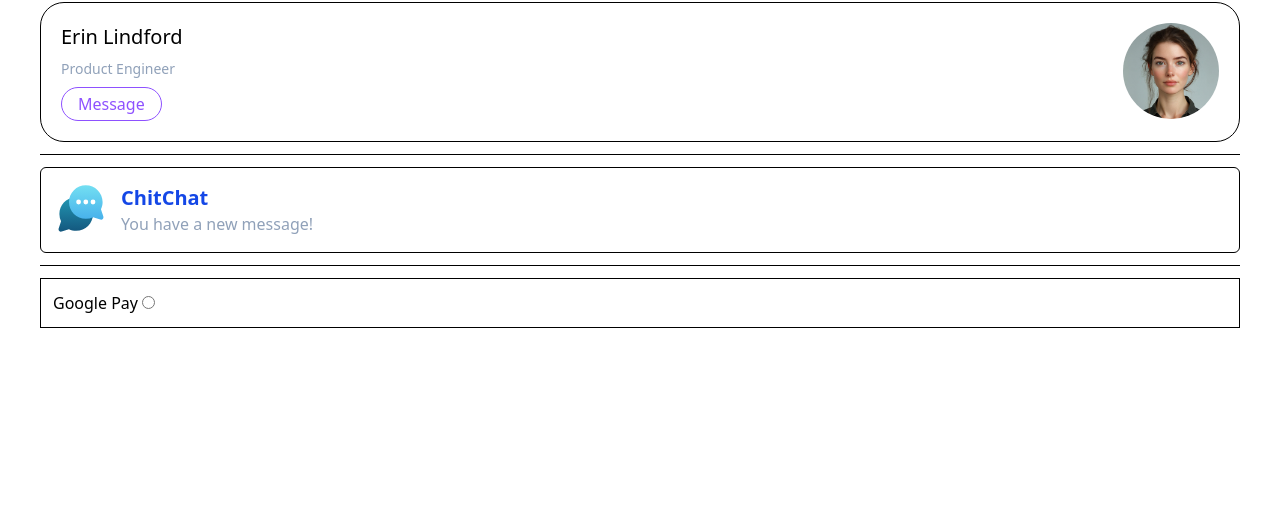
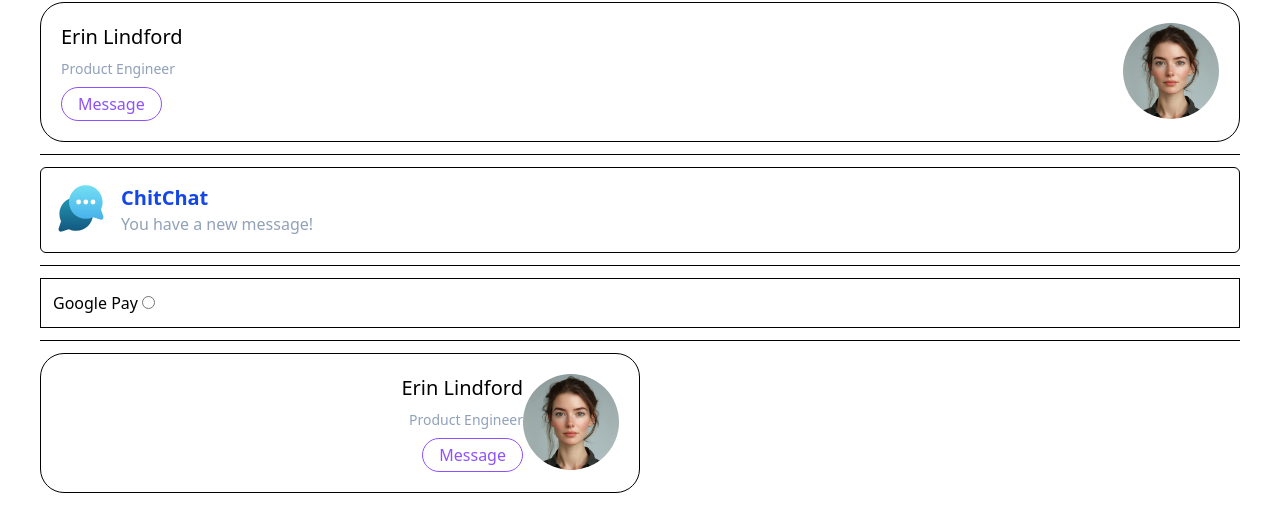
Before and after one commit to solbishin/learn-tailwind-vite, a website built with Vite: page src/responsive-design.html in a window 1280 px wide. Shown: the part 138-670 px from the top of the page. Built offline with nearby package versions, Linux system fonts and the light colour scheme; a web font is replaced by a local one.

Commit message:
컨테이너 쿼리

```diff
--- a/src/responsive-design.html
+++ b/src/responsive-design.html
@@ -58,5 +58,29 @@
         <input id="pay" type="radio" class="checked:border-indigo-500" />
       </div>
     </label>
+    <hr class="my-3" />
+    <div class="@container w-[600px]">
+      <figure
+        class="@md:flex dark:bg-slate-800 dark:text-slate-200 bg-white p-5 rounded-3xl border min-w-96"
+      >
+        <img
+          class="sm:shrink-0 w-24 h-24 rounded-full @max-md:mx-auto"
+          src="./assets/images/character-01.jpg"
+          alt=""
+        />
+        <figcaption
+          class="md: md:flex md:flex-col md:items-end md:-order-1 sm:grow sm:items-start sm:mt-0 flex flex-col gap-2 items-center mt-3"
+        >
+          <p class="text-xl font-medium">Erin Lindford</p>
+          <p class="text-sm text-slate-400">Product Engineer</p>
+          <button
+            class="dark:bg-violet-300 dark:text-violet-700 active:scale-95 focus:outline-0 focus:bg-emerald-700 focus:text-white hover:bg-violet-600 hover:text-white border px-4 py-1 rounded-full text-violet-500"
+            type="button"
+          >
+            Message
+          </button>
+        </figcaption>
+      </figure>
+    </div>
   </body>
 </html>
```
